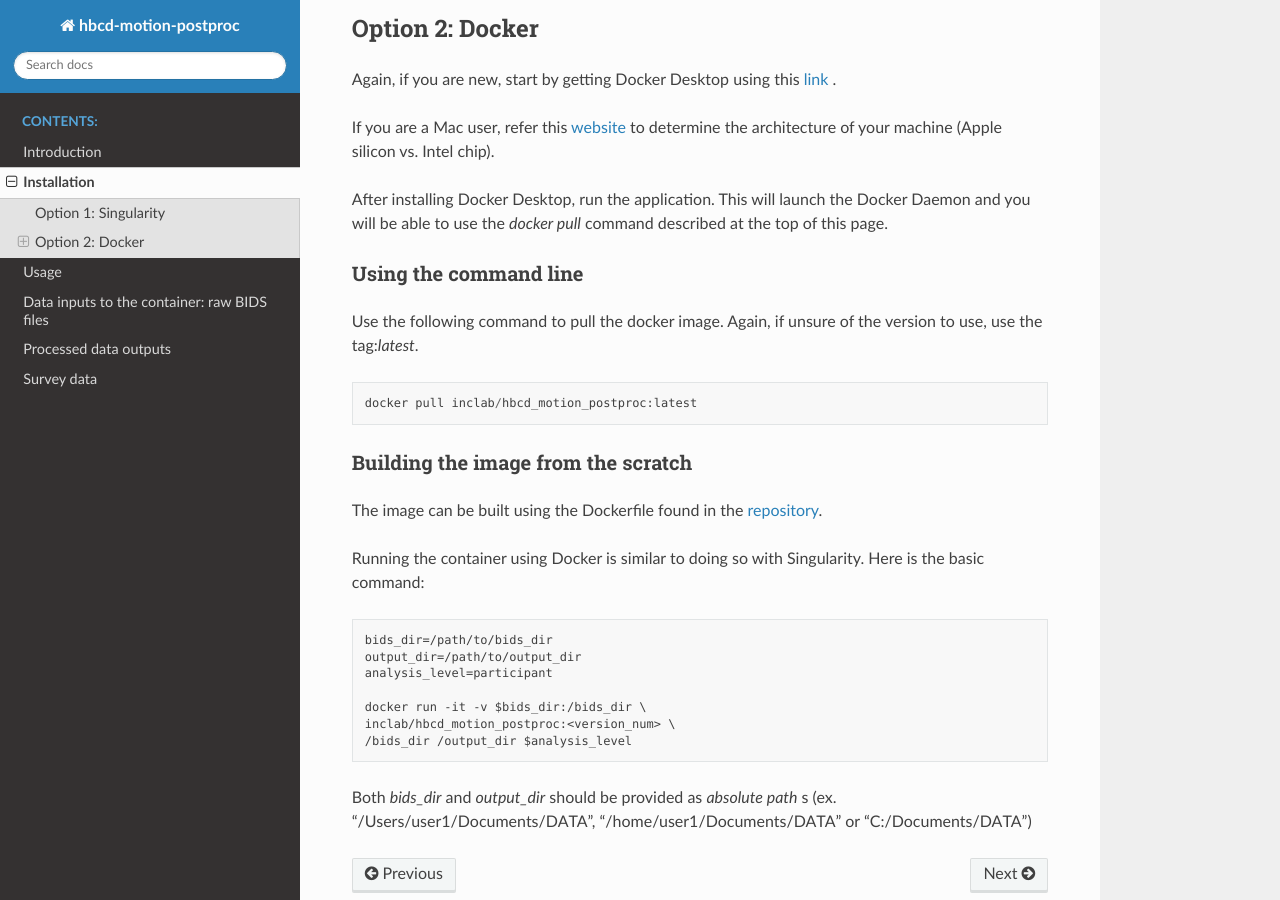
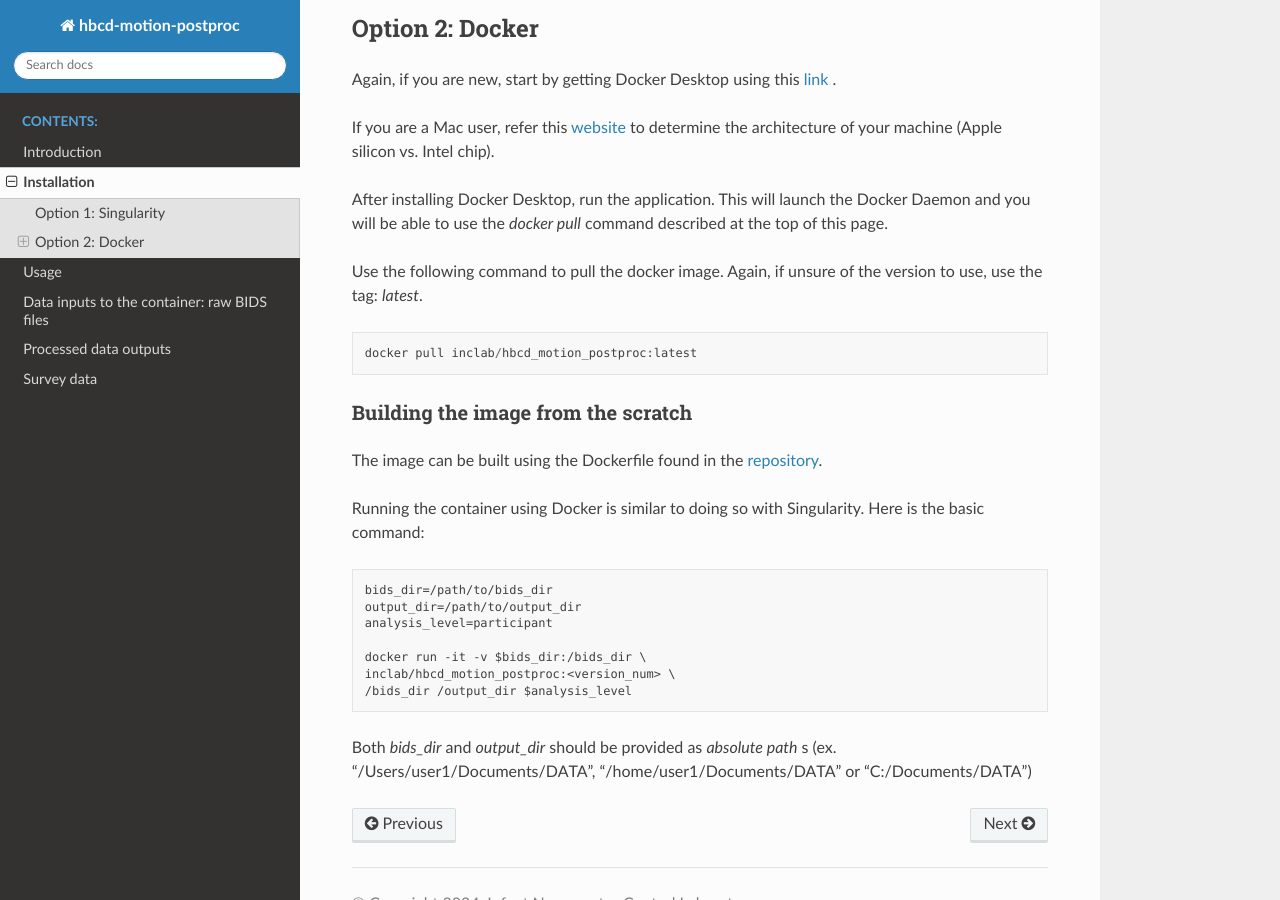
Before and after one commit to ohspc89/hbcd_motion_postproc, a Sphinx documentation site: the page built from docs/source/installation.rst, in a window 1280 px wide and 900 px high, scrolled down 1009 px. Built offline with Sphinx 7.4.7 and the Read the Docs theme 3.1.0, drawn with Linux system fonts in a browser that asks for light colours; some of the changed lines change nothing that is shown.

Commit message:
tidy titles

```diff
--- a/docs/source/installation.rst
+++ b/docs/source/installation.rst
@@ -7,7 +7,7 @@ or `Docker <https://docs.docker.com/get-started/>`_ image.
 Option 1: Singularity
 ---------------------
 If you are new to it, start by installing Singularity following this
-`instructions <https://docs.sylabs.io/guides/3.7/user-guide/quick_start.html#download-singularity-from-a-release>`_ .
+`instructions <https://docs.sylabs.io/guides/3.7/user-guide/quick_start.html#quick-installation-steps>`_ .
 
 Then use the following command to pull the docker image as a singularity: ::
 
@@ -55,10 +55,8 @@ After installing Docker Desktop, run the application. This will launch the
 Docker Daemon and you will be able to use the `docker pull` command
 described at the top of this page.
 
-Using the command line
-^^^^^^^^^^^^^^^^^^^^^^
 Use the following command to pull the docker image. Again, if unsure of the version to use,
-use the tag:`latest`. ::
+use the tag: `latest`. ::
 
         docker pull inclab/hbcd_motion_postproc:latest
 
```
